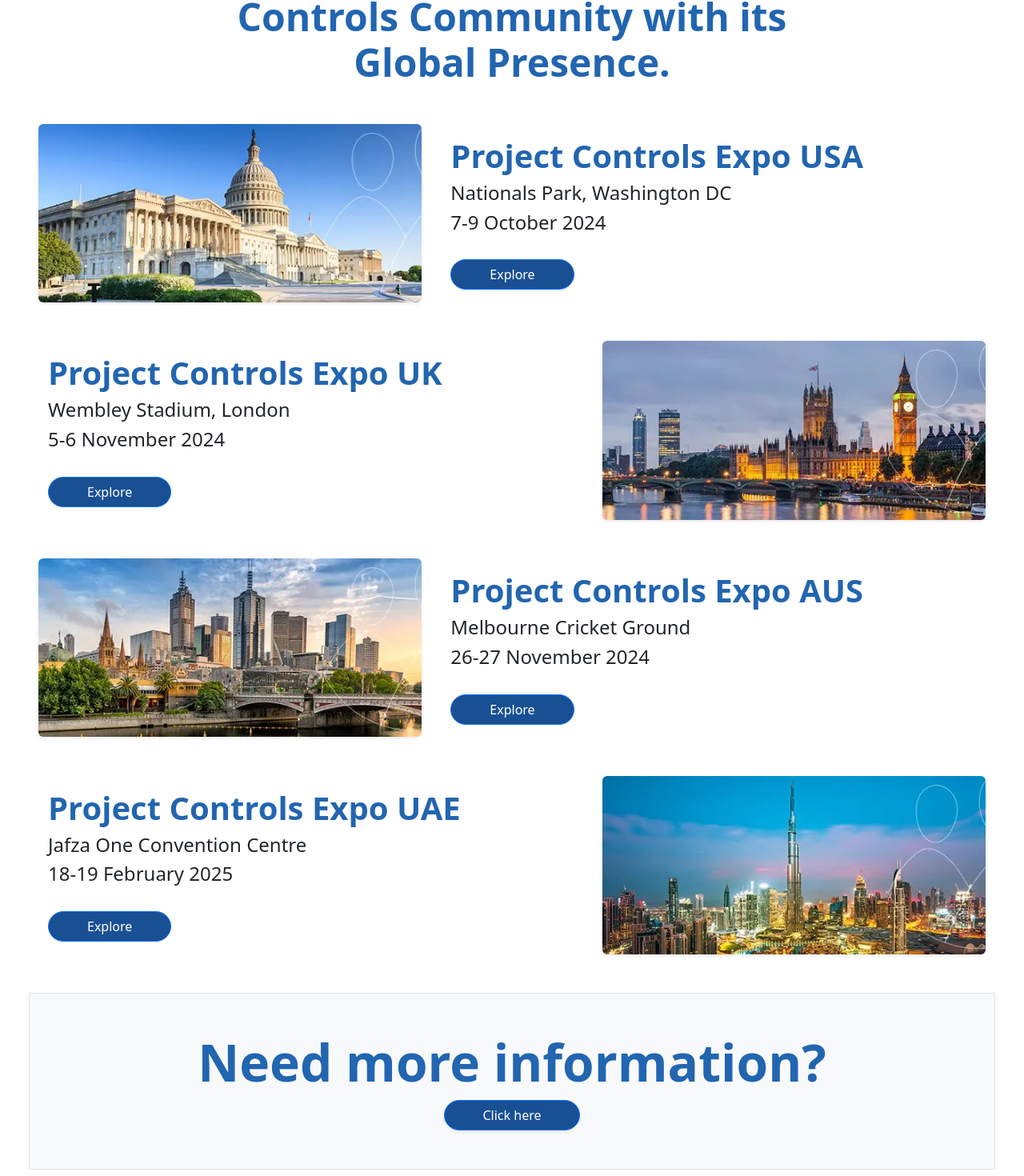
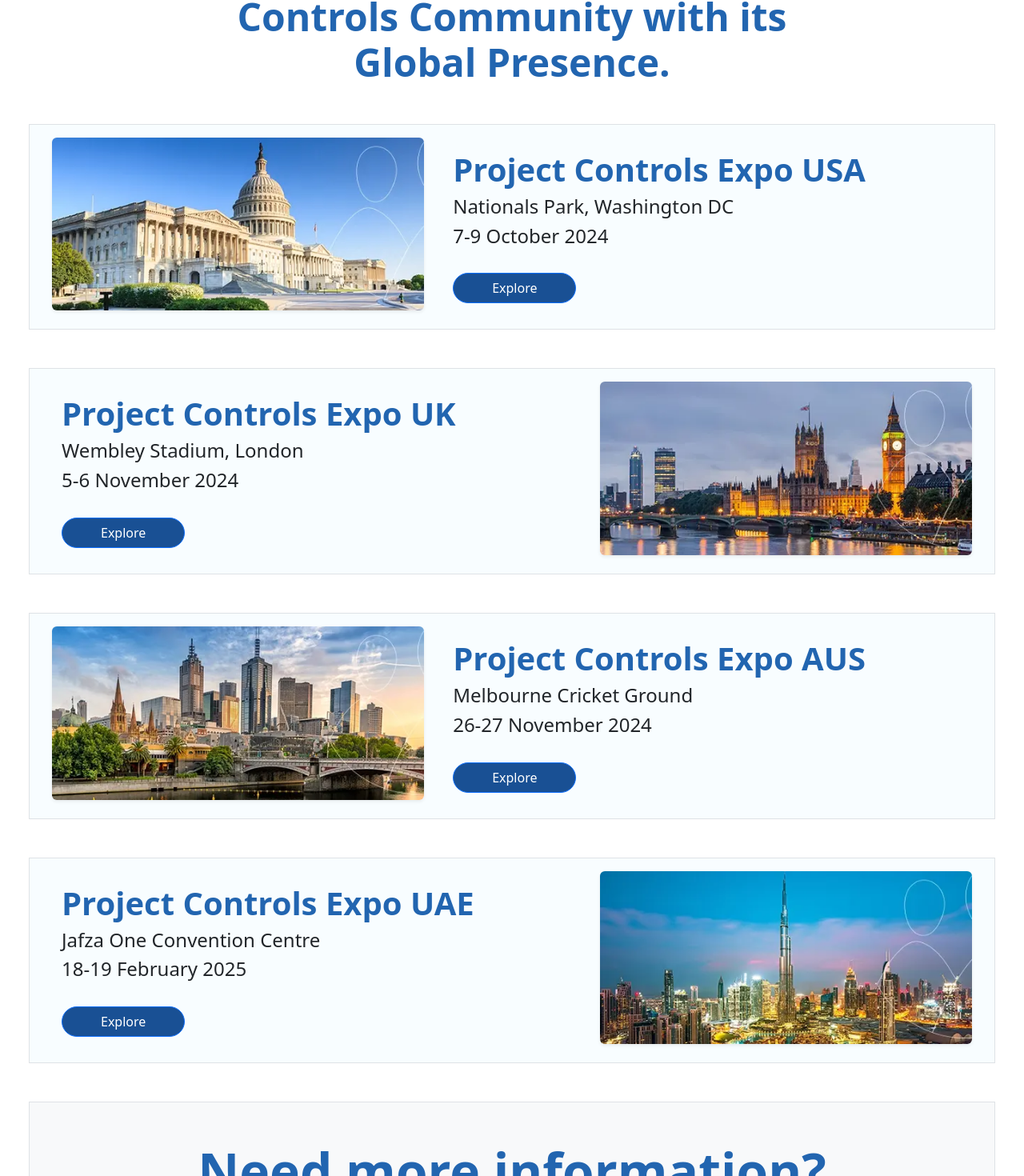
Before and after one commit to adyfi/gradpathway-frontend, a React (Vite) app: page / in a window 1280 px wide. Shown: the part 1398-2868 px from the top of the page at 80% size. Built offline with nearby package versions, Linux system fonts and the light colour scheme.

Commit message:
country formatingn added

```diff
--- a/src/index.css
+++ b/src/index.css
@@ -44,6 +44,10 @@
 
 .bg-edf7fa{
     background: #edf7fa;
+}
+
+.bg-F8FDFF{
+    background: #F8FDFF;
 }
 
 a, .isLink{
--- a/src/pages/non-subcriber/Country.jsx
+++ b/src/pages/non-subcriber/Country.jsx
@@ -88,7 +88,7 @@
             <div className="container mb-5">
                 <h1 className="text-primary-2 col-md-8 offset-md-2 text-center fw-bolder mb-5 display-5" data-aos="fade-up">Connecting the Project Controls Community with its Global Presence.</h1>
             </div>
-            <div className="row my-5" data-aos="fade-right" data-aos-delay="500">
+            <div className="row my-5 p-3 border bg-F8FDFF" data-aos="fade-right" data-aos-delay="500">
                 <div className="col-md-5">
                     <img src="./expo/usa.webp" className="rounded shadow-sm" width={"100%"} alt="usa" />
                 </div>
@@ -99,7 +99,7 @@
                     <button className="btn btn-primary rounded-pill mt-4 px-5">Explore</button>
                 </div>
             </div>
-            <div className="row my-5" data-aos="fade-left" data-aos-delay="500">
+            <div className="row my-5 p-3 border bg-F8FDFF" data-aos="fade-left" data-aos-delay="500">
                 <div className="col-md-7 ps-4 py-3">
                     <h1 className="text-primary-2 fw-bolder">Project Controls Expo UK</h1>
                     <p className="h4">Wembley Stadium, London</p>
@@ -110,7 +110,7 @@
                     <img src="./expo/uk.webp" className="rounded shadow-sm" width={"100%"} alt="usa" />
                 </div>
             </div>
-            <div className="row my-5" data-aos="fade-right" data-aos-delay="500">
+            <div className="row my-5 p-3 border bg-F8FDFF" data-aos="fade-right" data-aos-delay="500">
                 <div className="col-md-5">
                     <img src="./expo/aus.webp" className="rounded shadow-sm" width={"100%"} alt="usa" />
                 </div>
@@ -121,7 +121,7 @@
                     <button className="btn btn-primary rounded-pill mt-4 px-5">Explore</button>
                 </div>
             </div>
-            <div className="row my-5" data-aos="fade-left" data-aos-delay="500">
+            <div className="row my-5 p-3 border bg-F8FDFF" data-aos="fade-left" data-aos-delay="500">
                 <div className="col-md-7 ps-4 py-3">
                     <h1 className="text-primary-2 fw-bolder">Project Controls Expo UAE</h1>
                     <p className="h4">Jafza One Convention Centre</p>
@@ -135,7 +135,7 @@
             <div className="row py-5 border bg-light">
                 <h1 className="text-primary-2 text-center display-3 fw-bolder">Need more information?</h1>
                 <div className="text-center">
-                <button className="px-5 btn btn-primary rounded-pill shadow-sm">Click here</button>
+                    <button className="px-5 btn btn-primary rounded-pill shadow-sm">Click here</button>
                 </div>
             </div>
         </div>
```
